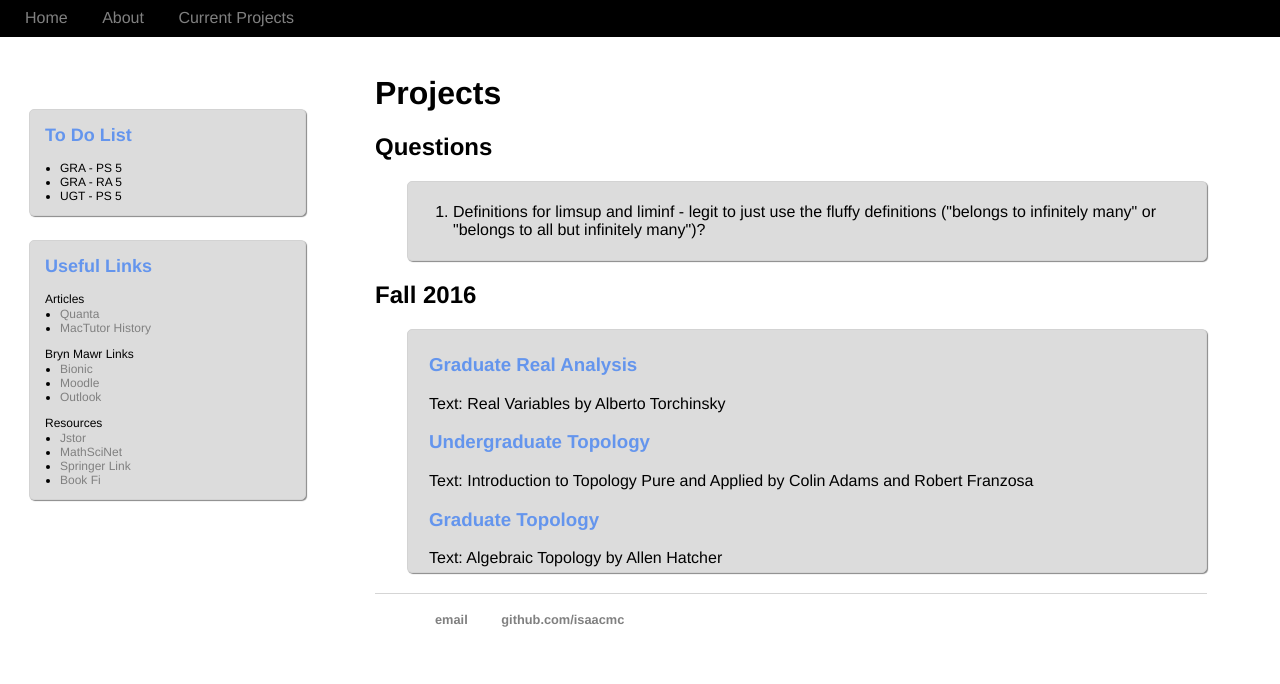
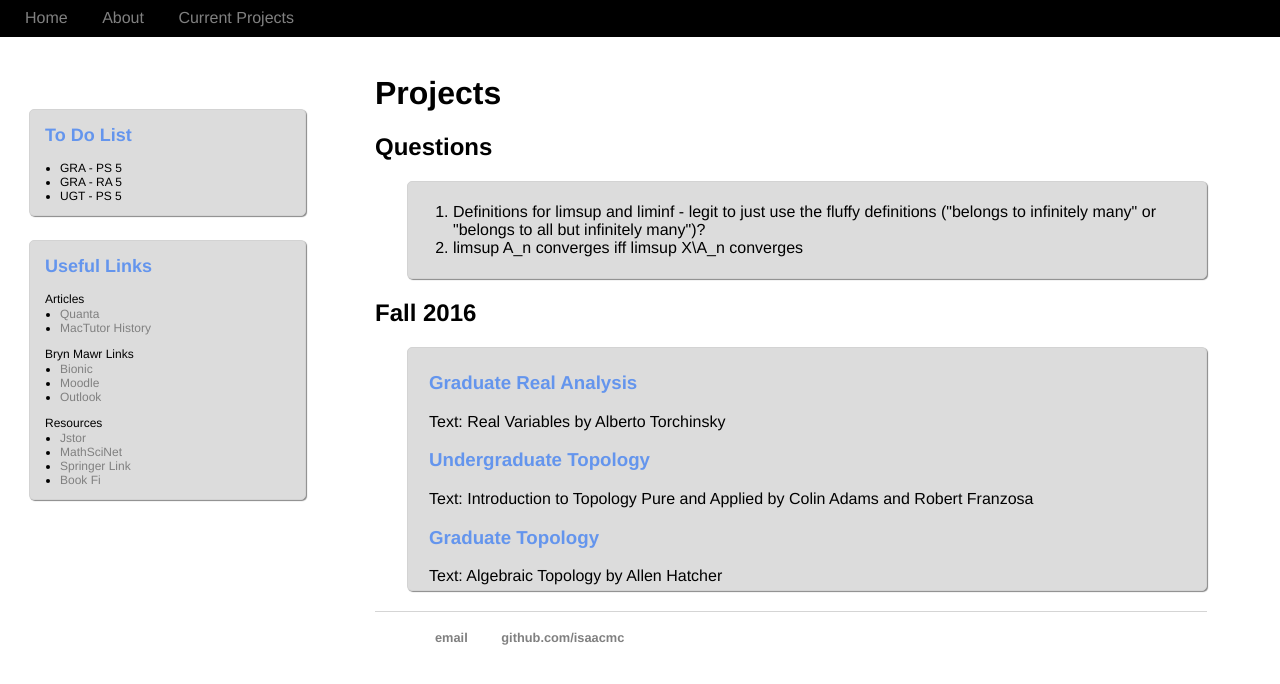
Before and after one commit to isundberg/isaacmc.github.io, a Jekyll site: the page built from projects/index.html, in a window 1280 px wide. Shown: the top 684 px of the page. Built offline with Jekyll 4.4.1, drawn with Linux system fonts in a browser that asks for light colours.

Commit message:
Update index.html

```diff
--- a/projects/index.html
+++ b/projects/index.html
@@ -8,6 +8,7 @@ title: Projects
 	<div id="project">
 		<ol>
 			<li>Definitions for limsup and liminf - legit to just use the fluffy definitions ("belongs to infinitely many" or "belongs to all but infinitely many")?</li>
+			<li>limsup A_n converges iff limsup X\A_n converges
 		</ol>
 	</div>
 
```
